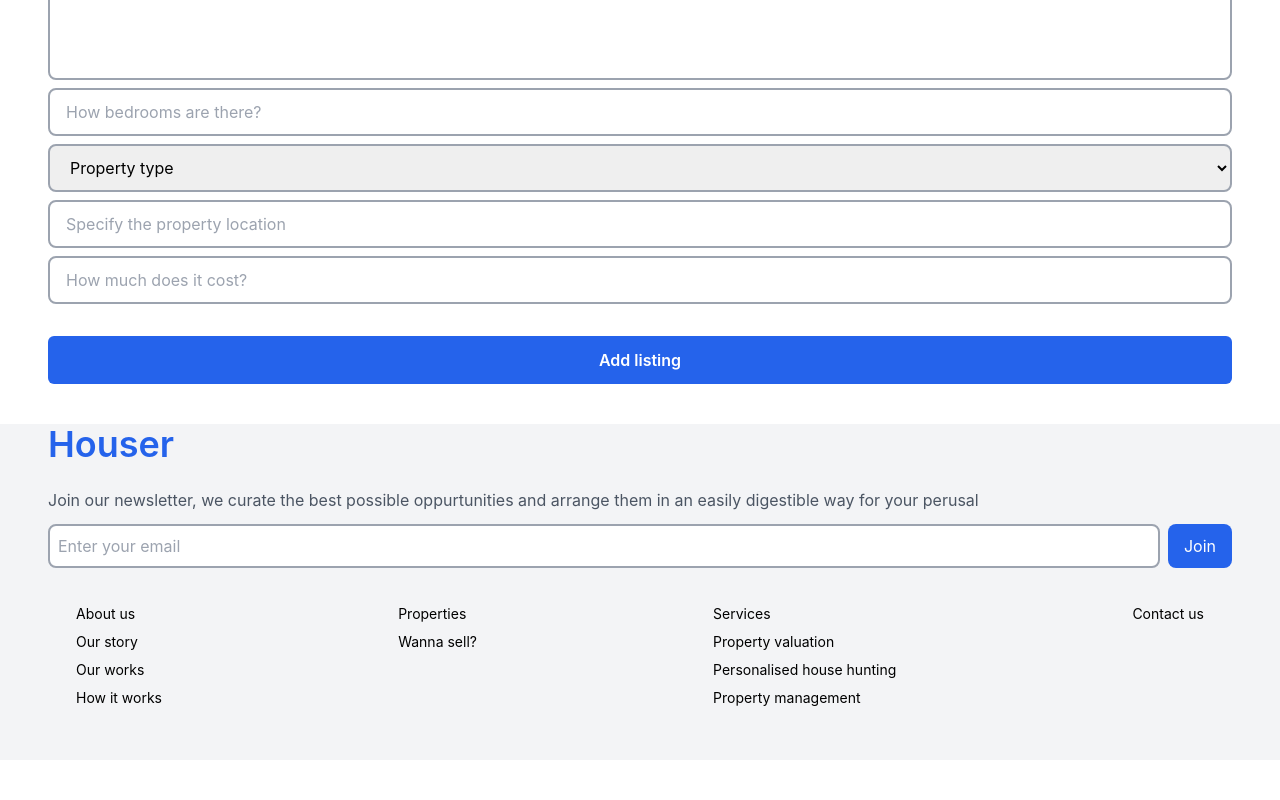
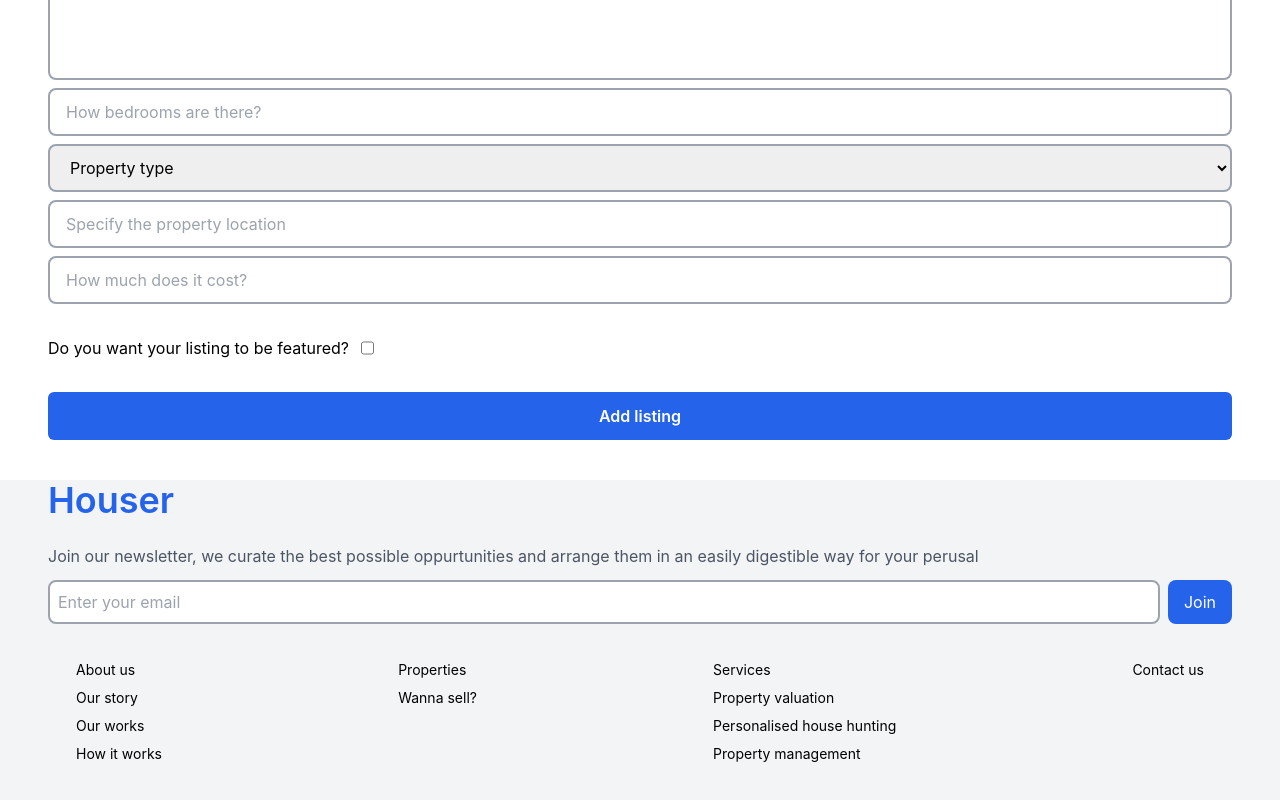
Before and after one commit to Gmedulla101/Houser, a React (Vite) app: page /create-property in a window 1280 px wide. Shown: the part 848-1648 px from the top of the page. Before the commit the page ends 1608 px from the top, so only its background shows below. Built offline with nearby package versions, Linux system fonts and the light colour scheme.

Commit message:
Added functionality for creating featured listings

```diff
--- a/src/pages/CreatePost.tsx
+++ b/src/pages/CreatePost.tsx
@@ -48,6 +48,7 @@ const CreatePost = () => {
     bedrooms: '',
     location: '',
     propertyType: '',
+    featured: false,
   });
 
   //FUNCTIONALITY TO UPLOAD IMAGES TO CLOUDINARY
@@ -74,11 +75,11 @@ const CreatePost = () => {
   };
 
   const addNewPropDetails = (event: any) => {
-    const { name, value } = event.target;
+    const { name, value, checked, type } = event.target;
     setNewPropDetails((prevDetails) => {
       return {
         ...prevDetails,
-        [name]: value,
+        [name]: type === 'checkbox' ? checked : value,
       };
     });
   };
@@ -244,6 +245,17 @@ const CreatePost = () => {
                 onChange={addNewPropDetails}
                 className="border-2 border-gray-400 rounded-lg h-12 px-4 outine-none focus:border-blue-600"
               />
+              <label htmlFor="featured" className="flex gap-3 mt-6">
+                <p> Do you want your listing to be featured? </p>
+                <input
+                  type="checkbox"
+                  id="featured"
+                  name="featured"
+                  checked={newPropDetails.featured}
+                  onChange={addNewPropDetails}
+                  className="cursor-pointer"
+                />
+              </label>
             </div>
             <button
               onClick={submitDetails}
```
